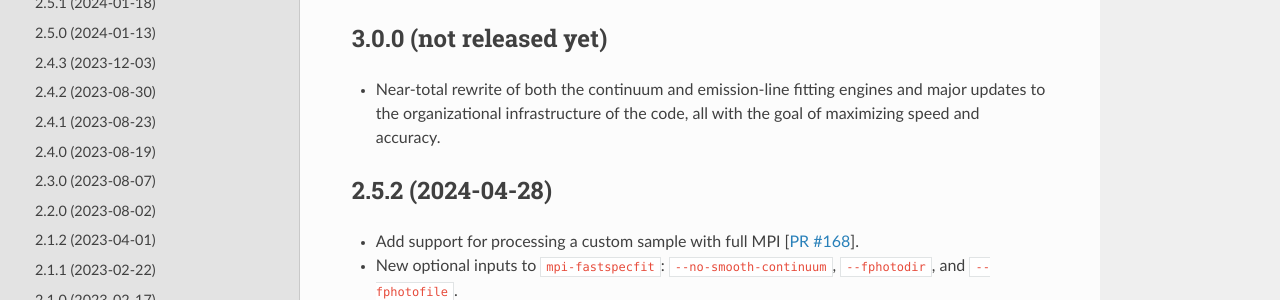
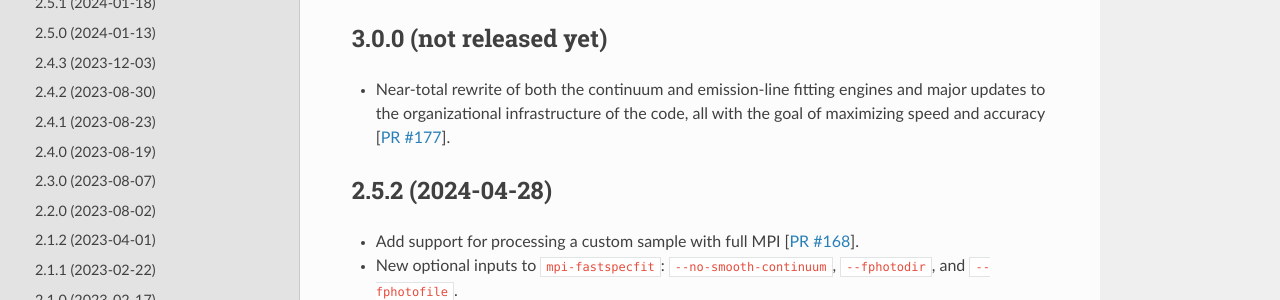
Before and after one commit to desihub/fastspecfit, a Sphinx documentation site: the page built from doc/changes.rst, in a window 1280 px wide and 900 px high. Shown: the part 138-438 px from the top of the window. Built offline with Sphinx 7.4.7 and the Read the Docs theme 2.0.0, drawn with Linux system fonts in a browser that asks for light colours.

```diff
--- a/AUTHORS.rst
+++ b/AUTHORS.rst
@@ -4,6 +4,7 @@ Author:
 
 Direct contributions to the code base:
 
+- `Jeremy Buhler <https://github.com/jdbuhler>`_
 - `Dirk Scholte <https://github.com/dirkscholte>`_
 - `Biprateep Dey <https://github.com/biprateep>`_
 - `Ashod Khederlarian <https://github.com/ashodkh>`_
--- a/doc/changes.rst
+++ b/doc/changes.rst
@@ -7,7 +7,9 @@ Change Log
 
 * Near-total rewrite of both the continuum and emission-line fitting engines and
   major updates to the organizational infrastructure of the code, all with the
-  goal of maximizing speed and accuracy.
+  goal of maximizing speed and accuracy [`PR #177`_].
+
+.. _`PR #177`: https://github.com/desihub/fastspecfit/pull/177
 
 2.5.2 (2024-04-28)
 ------------------
```
